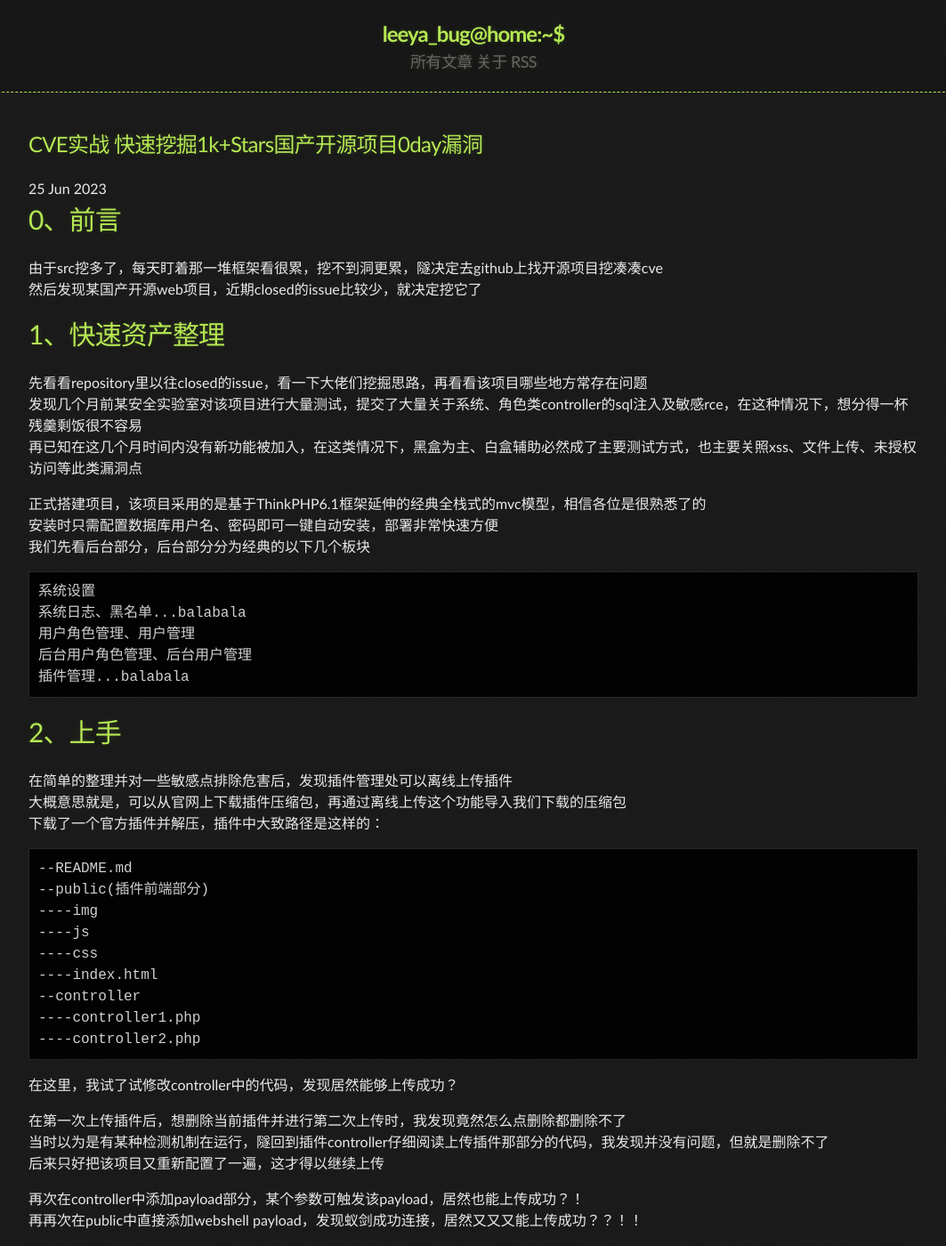
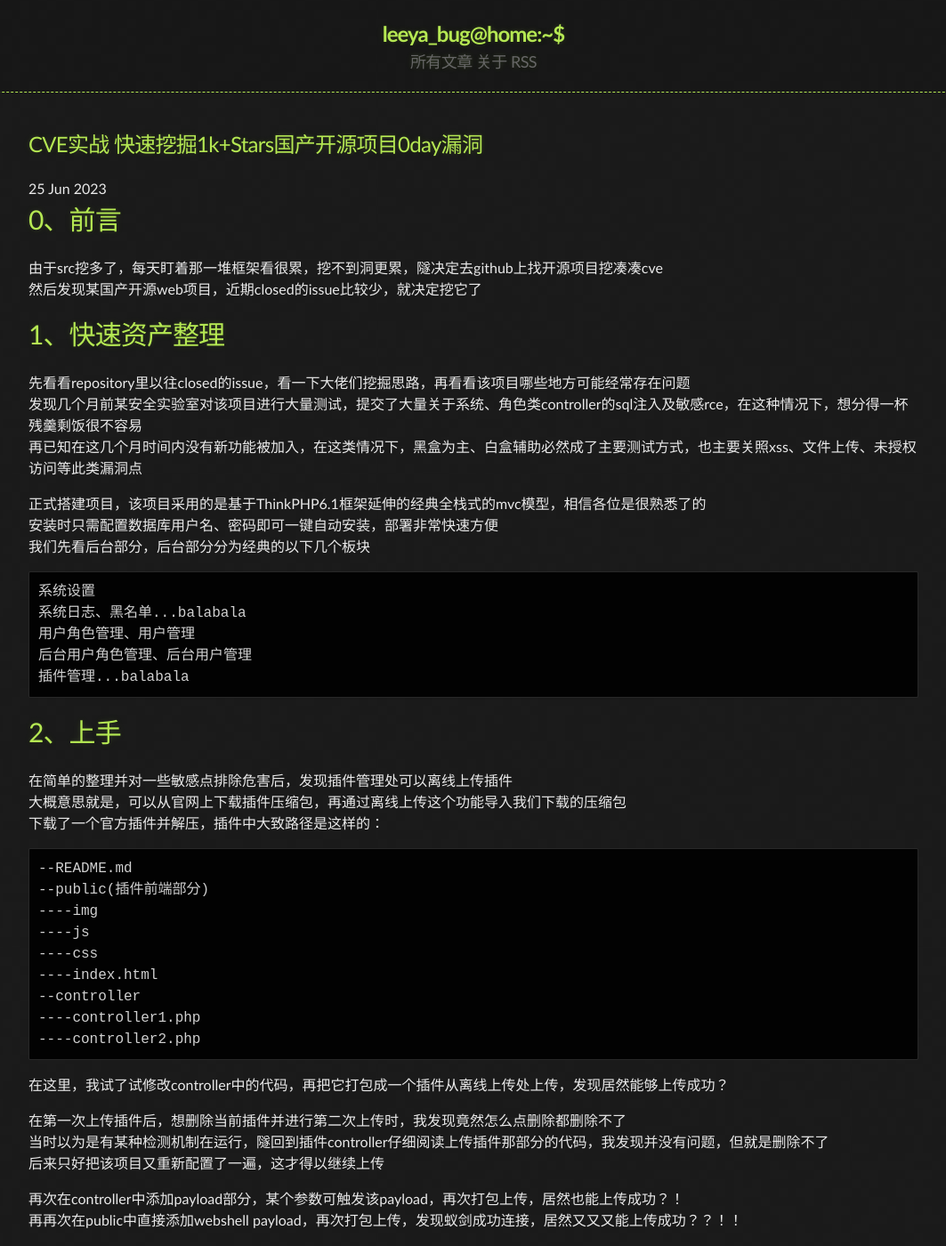
Before and after one commit to Leeyangee/leeyangee.github.io, a Jekyll site: the page built from _posts/2023-06-25-CVE实战 经典快速挖掘1k+Stars国产开源项目0day漏洞.md, in a window 1280 px wide and 1400 px high. Shown: the whole window at 89% size, without its empty margins (108-1171 px from the left). Built offline with Jekyll 4.4.1, drawn with Linux system fonts in a browser that asks for light colours.

Commit message:
Update 2023-06-25-CVE实战 经典快速挖掘1k+Stars国产开源项目0day漏洞.md

````diff
--- a/_posts/2023-06-25-CVE实战 经典快速挖掘1k+Stars国产开源项目0day漏洞.md
+++ b/_posts/2023-06-25-CVE实战 经典快速挖掘1k+Stars国产开源项目0day漏洞.md
@@ -8,7 +8,7 @@ published: true
 
 # [](#header-1)1、快速资产整理
 
-先看看repository里以往closed的issue，看一下大佬们挖掘思路，再看看该项目哪些地方常存在问题
+先看看repository里以往closed的issue，看一下大佬们挖掘思路，再看看该项目哪些地方可能经常存在问题
 发现几个月前某安全实验室对该项目进行大量测试，提交了大量关于系统、角色类controller的sql注入及敏感rce，在这种情况下，想分得一杯残羹剩饭很不容易
 再已知在这几个月时间内没有新功能被加入，在这类情况下，黑盒为主、白盒辅助必然成了主要测试方式，也主要关照xss、文件上传、未授权访问等此类漏洞点
 
@@ -39,14 +39,14 @@ published: true
 ----controller1.php
 ----controller2.php
 ```
-在这里，我试了试修改controller中的代码，发现居然能够上传成功？
+在这里，我试了试修改controller中的代码，再把它打包成一个插件从离线上传处上传，发现居然能够上传成功？
 
 在第一次上传插件后，想删除当前插件并进行第二次上传时，我发现竟然怎么点删除都删除不了
 当时以为是有某种检测机制在运行，隧回到插件controller仔细阅读上传插件那部分的代码，我发现并没有问题，但就是删除不了
 后来只好把该项目又重新配置了一遍，这才得以继续上传
 
-再次在controller中添加payload部分，某个参数可触发该payload，居然也能上传成功？！
-再再次在public中直接添加webshell payload，发现蚁剑成功连接，居然又又又能上传成功？？！！
+再次在controller中添加payload部分，某个参数可触发该payload，再次打包上传，居然也能上传成功？！
+再再次在public中直接添加webshell payload，再次打包上传，发现蚁剑成功连接，居然又又又能上传成功？？！！
 
 测到这里我已经很惊讶了，一个1k+的半商业性开源项目居然会犯如此低级问题，连点过滤都没有那么顺利？？
 
````
